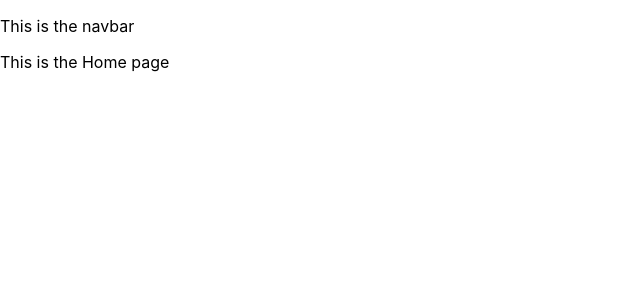
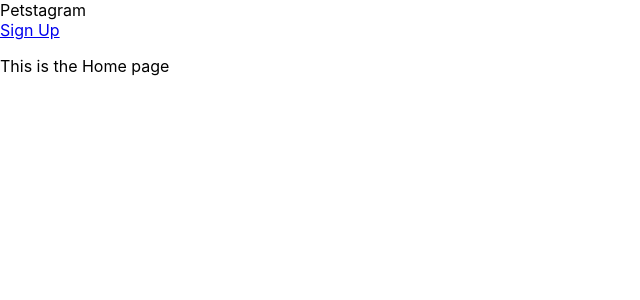
Before and after one commit to SEI-NightHawks/pets-frontend, a React (Create React App) app: page / in a window 1280 px wide. Shown: the top 300 px of the page, without its empty margins (0-640 px from the left). Built offline with nearby package versions, Linux system fonts and the light colour scheme.

Commit message:
Added login and sign up's to nav

```diff
--- a/src/components/Nav.jsx
+++ b/src/components/Nav.jsx
@@ -1,5 +1,20 @@
-function Nav() {
-  return <p>This is the navbar</p>;
+import { NavLink } from "react-router-dom";
+
+function Nav({ title }) {
+  return (
+    <nav className="navbar">
+      <div className="nav-title">Petstagram</div>
+      {title === "home" ? (
+        <NavLink className="nav-item" to="/Login">
+          Login
+        </NavLink>
+      ) : (
+        <NavLink className="nav-item" to="/Signup">
+          Sign Up
+        </NavLink>
+      )}
+    </nav>
+  );
 }
 
 export default Nav;
```
